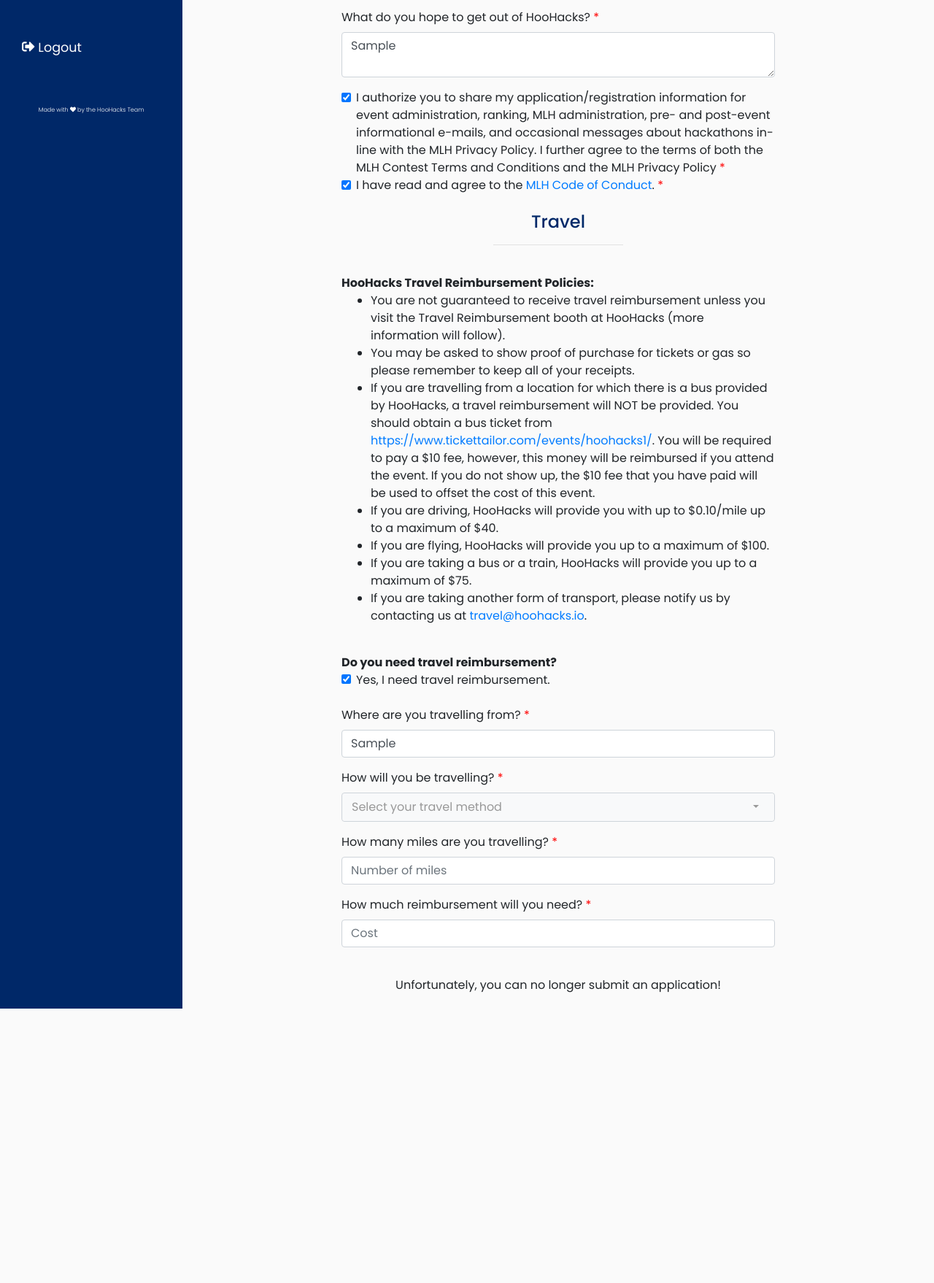
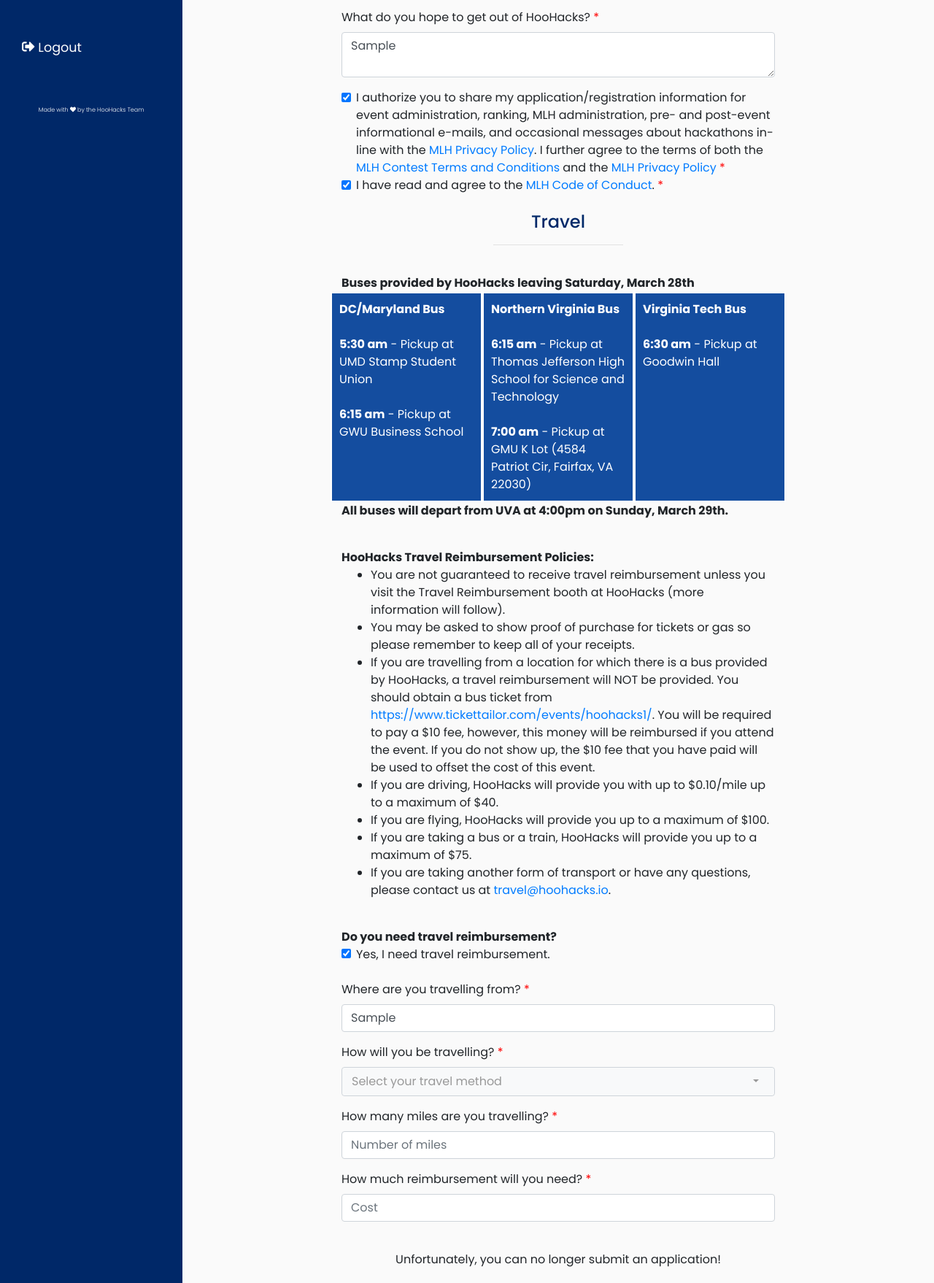
Before and after one commit to rithik/HackX, a Django app: page /application in a window 1280 px wide. Shown: the part 1115-2873 px from the top of the page at 73% size. Before the commit the page ends 2497 px from the top, so only its background shows below. Run offline with Django 3.2, Linux system fonts and the light colour scheme; a user stored in the database is signed in; tables that the repository leaves empty hold one stand-in row (values such as "Sample post"); some libraries are stand-ins or nearby versions.

Commit message:
Add buses to the travel application

```diff
--- a/templates/application.html
+++ b/templates/application.html
@@ -109,7 +109,7 @@
 
         <div class="form-check">
           <input type="checkbox" class="form-check-input" name="mlh-consent" {% if app.mlh_consent %} checked {% endif %} id="exampleCheck2">
-          <label class="form-check-label required-field" for="exampleCheck2">I authorize you to share my application/registration information for event administration, ranking, MLH administration, pre- and post-event informational e-mails, and occasional messages about hackathons in-line with the <a href="https://mlh.io/privacy" target="_blank">MLH Privacy Policy</a>. I further agree to the terms of both the <a href="https://github.com/MLH/mlh-policies/tree/master/prize-terms-and-conditions" target="_blank">MLH Contest Terms and Conditions</a> and the <a href="https://mlh.io/privacy" target="_blank">MLH Privacy Policy</a></label>
+          <label class="form-check-label required-field" for="exampleCheck2">I authorize you to share my application/registration information for event administration, ranking, MLH administration, pre- and post-event informational e-mails, and occasional messages about hackathons in-line with the <a class="email-link" href="https://mlh.io/privacy" target="_blank">MLH Privacy Policy</a>. I further agree to the terms of both the <a class="email-link" href="https://github.com/MLH/mlh-policies/tree/master/prize-terms-and-conditions" target="_blank">MLH Contest Terms and Conditions</a> and the <a class="email-link" href="https://mlh.io/privacy" target="_blank">MLH Privacy Policy</a></label>
         </div>
 
         <div class="form-check">
@@ -123,6 +123,30 @@
     <hr style="width:30%">
     <br/>
 
+
+    <div class="form-group">
+      <b> Buses provided by {{ event_name }} leaving Saturday, March 28th</b>
+      <div class="row">
+        <div class="col-lg-4" style="background-color: #144d9f; color: white; padding: 10px; border: white 2px solid;">
+          <b>DC/Maryland Bus</b> <br/><br/>
+          <b>5:30 am</b> - Pickup at UMD Stamp Student Union<br/><br/>
+          <b>6:15 am</b> - Pickup at GWU Business School
+        </div>
+        <div class="col-lg-4" style="background-color: #144d9f; color: white; padding: 10px; border: white 2px solid;">
+          <b>Northern Virginia Bus</b> <br/><br/>
+          <b>6:15 am</b> - Pickup at Thomas Jefferson High School for Science and Technology<br/><br/>
+          <b>7:00 am</b> - Pickup at GMU K Lot (4584 Patriot Cir, Fairfax, VA 22030)
+        </div>
+        <div class="col-lg-4" style="background-color: #144d9f; color: white; padding: 10px; border: white 2px solid;">
+          <b>Virginia Tech Bus</b><br/><br/>
+          <b>6:30 am</b> - Pickup at Goodwin Hall
+        </div>
+      </div>
+      <b>All buses will depart from UVA at 4:00pm on Sunday, March 29th.</b>
+    </div>
+
+
+    <br/>
     <div class="form-group">
       <b>{{ event_name }} Travel Reimbursement Policies:</b>
       <ul>
@@ -132,7 +156,7 @@
         <li>If you are driving, {{ event_name }} will provide you with up to $0.10/mile up to a maximum of $40. </li>
         <li>If you are flying, {{ event_name }} will provide you up to a maximum of $100. </li>
         <li>If you are taking a bus or a train, {{ event_name }} will provide you up to a maximum of $75. </li>
-        <li>If you are taking another form of transport, please notify us by contacting us at <a class="email-link" href="mailto:{{ contact_email }}">{{ contact_email }}</a>. </li>
+        <li>If you are taking another form of transport or have any questions, please contact us at <a class="email-link" href="mailto:{{ contact_email }}">{{ contact_email }}</a>. </li>
       </ul>
     </div>
 
```
